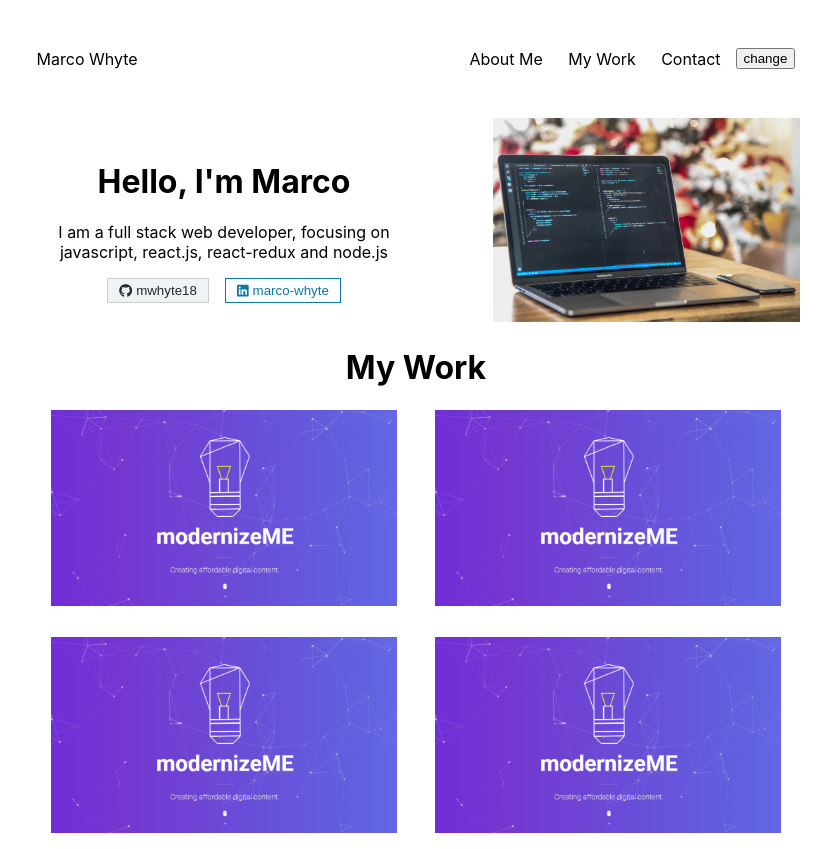
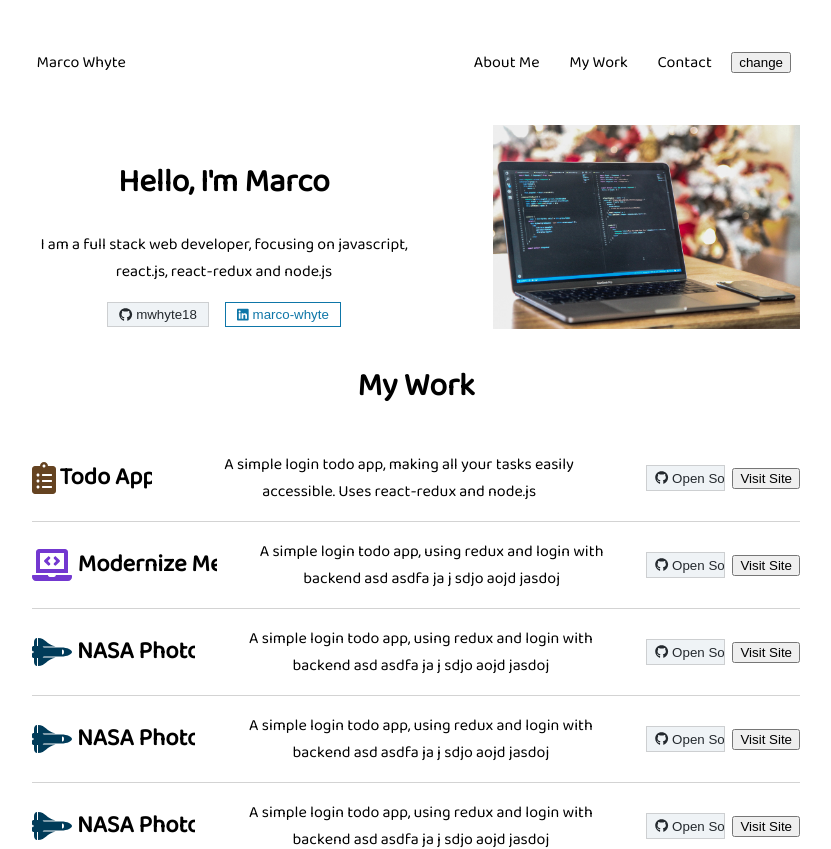
Before and after one commit to mwhyte18/portfolioWebsite, a React (Create React App) app: page / in a window 1280 px wide. Shown: the top 849 px of the page, without its empty margins (224-1055 px from the left). Built offline with nearby package versions, Linux system fonts and the light colour scheme.

Commit message:
finished work section layout, css, footer

```diff
--- a/src/App.scss
+++ b/src/App.scss
@@ -1,7 +1,9 @@
+@import url("https://fonts.googleapis.com/css?family=Baloo+Da+2|Roboto&display=swap");
 .App {
   text-align: center;
   display: flex;
   justify-content: space-evenly;
+  font-family: "Baloo Da 2", cursive;
 }
 .center {
   width: 60%;
@@ -87,68 +89,13 @@ img {
     border: 1px solid #0c6b97;
   }
 }
-.myWork {
-  display: flex;
-  justify-content: space-around;
-  flex-wrap: wrap;
-  margin-top: 3%;
-  .task,
-  .task * {
-    box-sizing: border-box;
-  }
-  .task {
-    position: relative;
-    display: inline-block;
-    overflow: hidden;
-    max-width: 100%;
-    height: auto;
-    width: 45%;
-    margin-bottom: 4%;
-  }
-  .task img {
-    max-width: 100%;
-  }
-  .task .task-layer_bottom {
-    display: block;
-  }
-  .task .task-layer_top {
-    opacity: 0;
-    position: absolute;
-    width: 100%;
-    height: 100%;
-    top: 0;
-    left: 0;
-    right: 0;
-    bottom: 0;
 
-    background: rgba(0, 0, 0, 0.9);
-    color: #fff;
-    padding: 15px;
-    -moz-transition: all 0.4s ease-in-out 0s;
-    -webkit-transition: all 0.4s ease-in-out 0s;
-    -ms-transition: all 0.4s ease-in-out 0s;
-    transition: all 0.4s ease-in-out 0s;
-  }
-  .task:hover .task-layer_top,
-  .task.active .task-layer_top {
-    opacity: 1;
-  }
-  .task .task-text {
-    text-align: center;
-    display: inline-block;
-    position: absolute;
-    top: 50%;
-    left: 50%;
-    -moz-transform: translate(-50%, -50%);
-    -webkit-transform: translate(-50%, -50%);
-    -ms-transform: translate(-50%, -50%);
-    transform: translate(-50%, -50%);
-  }
-}
 .footer {
   display: flex;
   justify-content: space-between;
+  align-items: center;
   padding: 1% 0;
+  margin-top: 10%;
 }
 .titles {
   display: flex;
@@ -210,3 +157,65 @@ textarea {
 .submmitt {
   margin-top: 2%;
 }
+
+.work {
+  display: flex;
+  flex-direction: column;
+  align-items: center;
+  .github {
+    color: #24292e;
+    background-color: #eff3f6;
+    border: none;
+    padding: 3% 5%;
+    border: 1px solid #cdcfd1;
+    cursor: pointer;
+    overflow: hidden;
+    white-space: nowrap;
+    margin-right: 5%;
+    width: 100%;
+  }
+  .github:hover {
+    border: 1px solid #959596;
+    background-color: #e3e6e9;
+  }
+  .task {
+    display: flex;
+    justify-content: space-between;
+    align-items: center;
+    width: 100%;
+    border-bottom: 1px solid lightgrey;
+  }
+  p {
+    width: 46%;
+  }
+  .icons {
+    display: flex;
+    justify-content: space-between;
+    align-items: center;
+    overflow: hidden;
+    white-space: nowrap;
+    width: 20%;
+  }
+  .nameAndIcon {
+    display: flex;
+    justify-content: space-evenly;
+    align-items: center;
+    cursor: pointer;
+    overflow: hidden;
+    white-space: nowrap;
+  }
+
+  .clipboard {
+    color: #654321;
+    padding-right: 3%;
+  }
+
+  .faLaptopCode {
+    color: #7338d0;
+    padding-right: 3%;
+  }
+  .faSpaceShuttle {
+    color: #003b59;
+    padding-right: 3%;
+  }
+}
--- a/src/components/Work.js
+++ b/src/components/Work.js
@@ -1,65 +1,143 @@
 import React from "react";
 import modernizeme from "./modernizeme.PNG";
+import { FontAwesomeIcon } from "@fortawesome/react-fontawesome";
+import { faGithub } from "@fortawesome/free-brands-svg-icons";
+import { faClipboardList } from "@fortawesome/free-solid-svg-icons";
+import { faLaptopCode } from "@fortawesome/free-solid-svg-icons";
+import { faSpaceShuttle } from "@fortawesome/free-solid-svg-icons";
+
 const Work = () => {
   return (
-    <div id="work">
+    <div className="work" id="work">
       <h1>My Work</h1>
-      <div className="myWork">
       <div className="task">
-          <img src={modernizeme} alt="Mountains" class="task-layer_bottom" />
-          <div className="task-layer_top">
-            <div className="task-text">
-              Lorem ipsum dolor sit amet, consectetur adipiscing elit. Fusce
-              porttitor ligula porttitor, lacinia sapien non.
-              <br></br>
-              <button>Click here</button>
+        <div
+          onClick={() => window.open("http://www.google.com", "_blank")}
+          className="nameAndIcon"
+        >
+          <FontAwesomeIcon
+            className="clipboard"
+            icon={faClipboardList}
+            size="2x"
+          />
+
+          <h2>Todo App</h2>
         </div>
+        <p>
+          A simple login todo app, making all your tasks easily accessible. Uses
+          react-redux and node.js
+        </p>
+        <div className="icons">
+          <button className="github">
+            <FontAwesomeIcon icon={faGithub} />
+            {"  "}
+            Open Source
+          </button>
+          <button className="visitSite">Visit Site</button>
         </div>
       </div>
       <div className="task">
-          <img
-            src={modernizeme}
-            alt="Mountains"
-            className="task-layer_bottom"
+        <div
+          onClick={() => window.open("http://www.google.com", "_blank")}
+          className="nameAndIcon"
+        >
+          <FontAwesomeIcon
+            className="faLaptopCode"
+            icon={faLaptopCode}
+            size="2x"
           />
-          <div class="task-layer_top">
-            <div class="task-text">
-              Lorem ipsum dolor sit amet, consectetur adipiscing elit. Fusce
-              porttitor ligula porttitor, lacinia sapien non.
-              <br></br>
-              <button>Click here</button>
+
+          <h2>Modernize Me</h2>
         </div>
+        <p>
+          A simple login todo app, using redux and login with backend asd asdfa
+          ja j sdjo aojd jasdoj
+        </p>
+        <div className="icons">
+          <button className="github">
+            <FontAwesomeIcon icon={faGithub} />
+            {"  "}
+            Open Source
+          </button>
+          <button className="visitSite">Visit Site</button>
         </div>
       </div>
       <div className="task">
-          <img
-            src={modernizeme}
-            alt="Mountains"
-            className="task-layer_bottom"
+        <div
+          onClick={() => window.open("http://www.google.com", "_blank")}
+          className="nameAndIcon"
+        >
+          <FontAwesomeIcon
+            className="faSpaceShuttle"
+            icon={faSpaceShuttle}
+            size="2x"
           />
-          <div className="task-layer_top">
-            <div className="task-text">
-              Lorem ipsum dolor sit amet, consectetur adipiscing elit. Fusce
-              porttitor ligula porttitor, lacinia sapien non.
-              <br></br>
-              <button>Click here</button>
+
+          <h2>NASA Photo</h2>
         </div>
+        <p>
+          A simple login todo app, using redux and login with backend asd asdfa
+          ja j sdjo aojd jasdoj
+        </p>
+        <div className="icons">
+          <button className="github">
+            <FontAwesomeIcon icon={faGithub} />
+            {"  "}
+            Open Source
+          </button>
+          <button className="visitSite">Visit Site</button>
         </div>
       </div>
       <div className="task">
-          <img
-            src={modernizeme}
-            alt="Mountains"
-            className="task-layer_bottom"
+        <div
+          onClick={() => window.open("http://www.google.com", "_blank")}
+          className="nameAndIcon"
+        >
+          <FontAwesomeIcon
+            className="faSpaceShuttle"
+            icon={faSpaceShuttle}
+            size="2x"
           />
-          <div className="task-layer_top">
-            <div className="task-text">
-              Lorem ipsum dolor sit amet, consectetur adipiscing elit. Fusce
-              porttitor ligula porttitor, lacinia sapien non.
-              <br></br>
-              <button>Click here</button>
+
+          <h2>NASA Photo</h2>
+        </div>
+        <p>
+          A simple login todo app, using redux and login with backend asd asdfa
+          ja j sdjo aojd jasdoj
+        </p>
+        <div className="icons">
+          <button className="github">
+            <FontAwesomeIcon icon={faGithub} />
+            {"  "}
+            Open Source
+          </button>
+          <button className="visitSite">Visit Site</button>
         </div>
       </div>
+      <div className="task">
+        <div
+          onClick={() => window.open("http://www.google.com", "_blank")}
+          className="nameAndIcon"
+        >
+          <FontAwesomeIcon
+            className="faSpaceShuttle"
+            icon={faSpaceShuttle}
+            size="2x"
+          />
+
+          <h2>NASA Photo</h2>
+        </div>
+        <p>
+          A simple login todo app, using redux and login with backend asd asdfa
+          ja j sdjo aojd jasdoj
+        </p>
+        <div className="icons">
+          <button className="github">
+            <FontAwesomeIcon icon={faGithub} />
+            {"  "}
+            Open Source
+          </button>
+          <button className="visitSite">Visit Site</button>
         </div>
       </div>
     </div>
```
Lines whose indentation alone changed are shown as unchanged.
